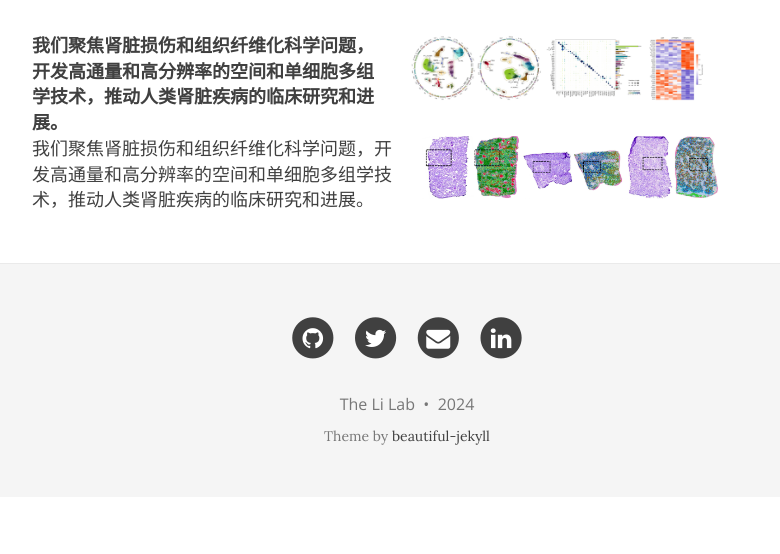
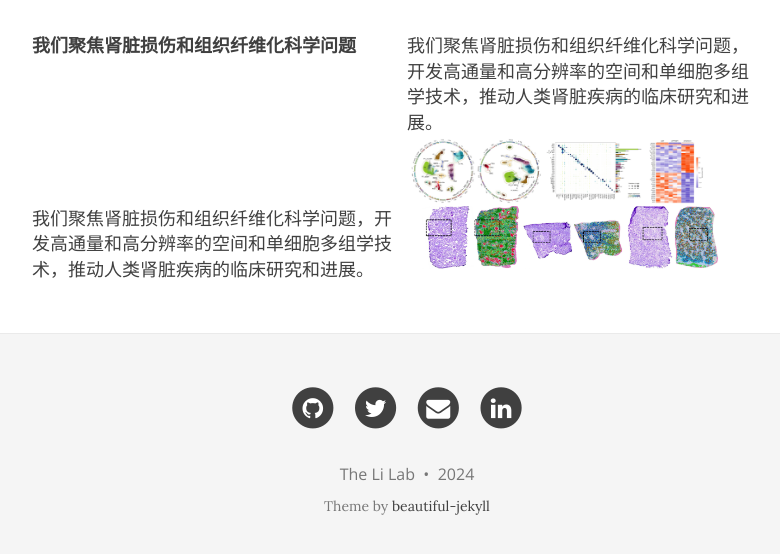
Before and after one commit to TheLiLab/thelilab.github.io, a Jekyll site: the page built from index.html, in a window 1280 px wide and 1058 px high. Shown: the part 491-1045 px from the top of the window, without its empty margins (233-1013 px from the left). Built offline with Jekyll 4.4.1, drawn with Linux system fonts in a browser that asks for light colours; nearby versions of some CDN libraries; the list of posts is cut into pages by our own code.

Commit message:
Update index.html

```diff
--- a/index.html
+++ b/index.html
@@ -15,7 +15,10 @@ bigimg:
 
 <div style="overflow: auto;">
   <div style="float: left; width: 50%; padding-right: 20px; font-size: 18px; font-weight: bold;">
-    我们聚焦肾脏损伤和组织纤维化科学问题，开发高通量和高分辨率的空间和单细胞多组学技术，推动人类肾脏疾病的临床研究和进展。
+    我们聚焦肾脏损伤和组织纤维化科学问题<br>
+  </div>
+  <div style="float: left; width: 50%; padding-right: 20px;">
+    我们聚焦肾脏损伤和组织纤维化科学问题，开发高通量和高分辨率的空间和单细胞多组学技术，推动人类肾脏疾病的临床研究和进展。<br>
   </div>
   <div style="float: right; width: 50%;">
     <img src="/img/coverphotos/share-seq-umap.jpg" alt="人类肾脏结构的单细胞多组学图谱" style="width: 100%; max-width: 300px;" />
```
